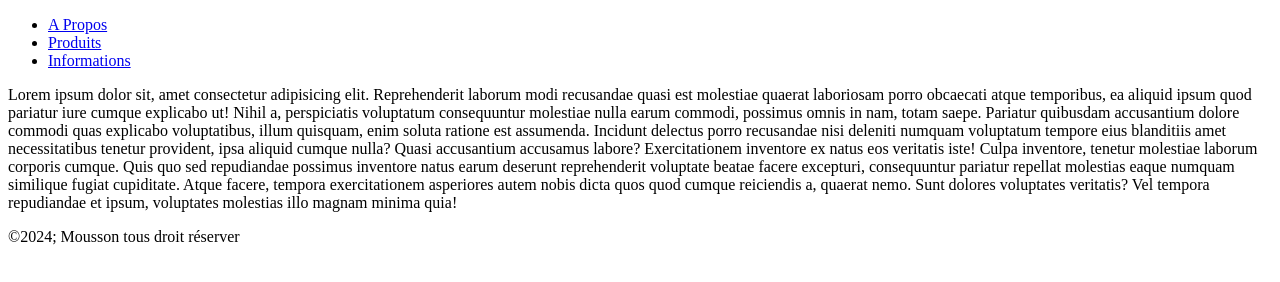
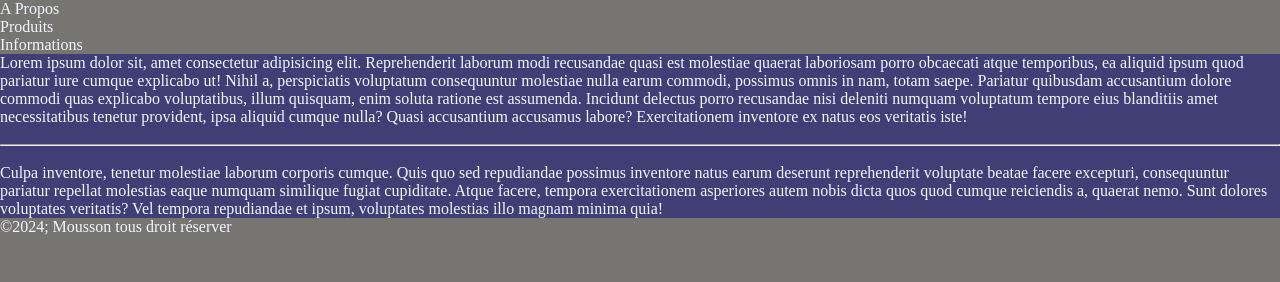
Before and after one commit to marie-josee67/Mousson, a plain HTML site: page index.html in a window 1280 px wide. Drawn offline with Linux system fonts and the light colour scheme.

Commit message:
Rajout de classes et d'un peut de CSS pour une meilleur vissibilitée.

```diff
--- a/index.html
+++ b/index.html
@@ -10,7 +10,7 @@
 <body>
     <!-- ************************** haut du site ************************ -->
     <header>
-        <nav>
+        <nav class="nav">
             <ul>
                 <li> <a href="APropos.html">A Propos</a> </li>
                 <li> <a href="Produit.html">Produits</a> </li>
@@ -20,17 +20,18 @@
     </header>
 
     <!-- ************************* corp du site ************************* -->
-    <main>
+    <main class="corp">
 
         <p>Lorem ipsum dolor sit, amet consectetur adipisicing elit. Reprehenderit laborum modi recusandae quasi est molestiae quaerat laboriosam porro obcaecati atque temporibus, ea aliquid ipsum quod pariatur iure cumque explicabo ut!
         Nihil a, perspiciatis voluptatum consequuntur molestiae nulla earum commodi, possimus omnis in nam, totam saepe. Pariatur quibusdam accusantium dolore commodi quas explicabo voluptatibus, illum quisquam, enim soluta ratione est assumenda.
-        Incidunt delectus porro recusandae nisi deleniti numquam voluptatum tempore eius blanditiis amet necessitatibus tenetur provident, ipsa aliquid cumque nulla? Quasi accusantium accusamus labore? Exercitationem inventore ex natus eos veritatis iste!
+        Incidunt delectus porro recusandae nisi deleniti numquam voluptatum tempore eius blanditiis amet necessitatibus tenetur provident, ipsa aliquid cumque nulla? Quasi accusantium accusamus labore? Exercitationem inventore ex natus eos veritatis iste!<br><br>
+        <hr> <br>
         Culpa inventore, tenetur molestiae laborum corporis cumque. Quis quo sed repudiandae possimus inventore natus earum deserunt reprehenderit voluptate beatae facere excepturi, consequuntur pariatur repellat molestias eaque numquam similique fugiat cupiditate.
         Atque facere, tempora exercitationem asperiores autem nobis dicta quos quod cumque reiciendis a, quaerat nemo. Sunt dolores voluptates veritatis? Vel tempora repudiandae et ipsum, voluptates molestias illo magnam minima quia!</p>
     </main>
 
     <!-- ******************* pied de page ********************-->
-    <footer>
+    <footer class="footer">
         &copy;2024; Mousson tous droit réserver
     </footer>
 </body>
--- a/style.css
+++ b/style.css
@@ -0,0 +1,18 @@
+*{
+    box-sizing: border-box;
+    margin: 0;
+    padding: 0;
+    color: aliceblue;
+}
+
+body{
+    background-color: rgb(119, 117, 114);
+}
+
+main{
+    background-color: rgb(63, 63, 117);
+}
+
+li a {
+    text-decoration: none;
+}
```
Also changed, not shown: APropos.html (+3 -3 lines), Informations.html (+3 -3 lines), Produit.html (+3 -3 lines).
